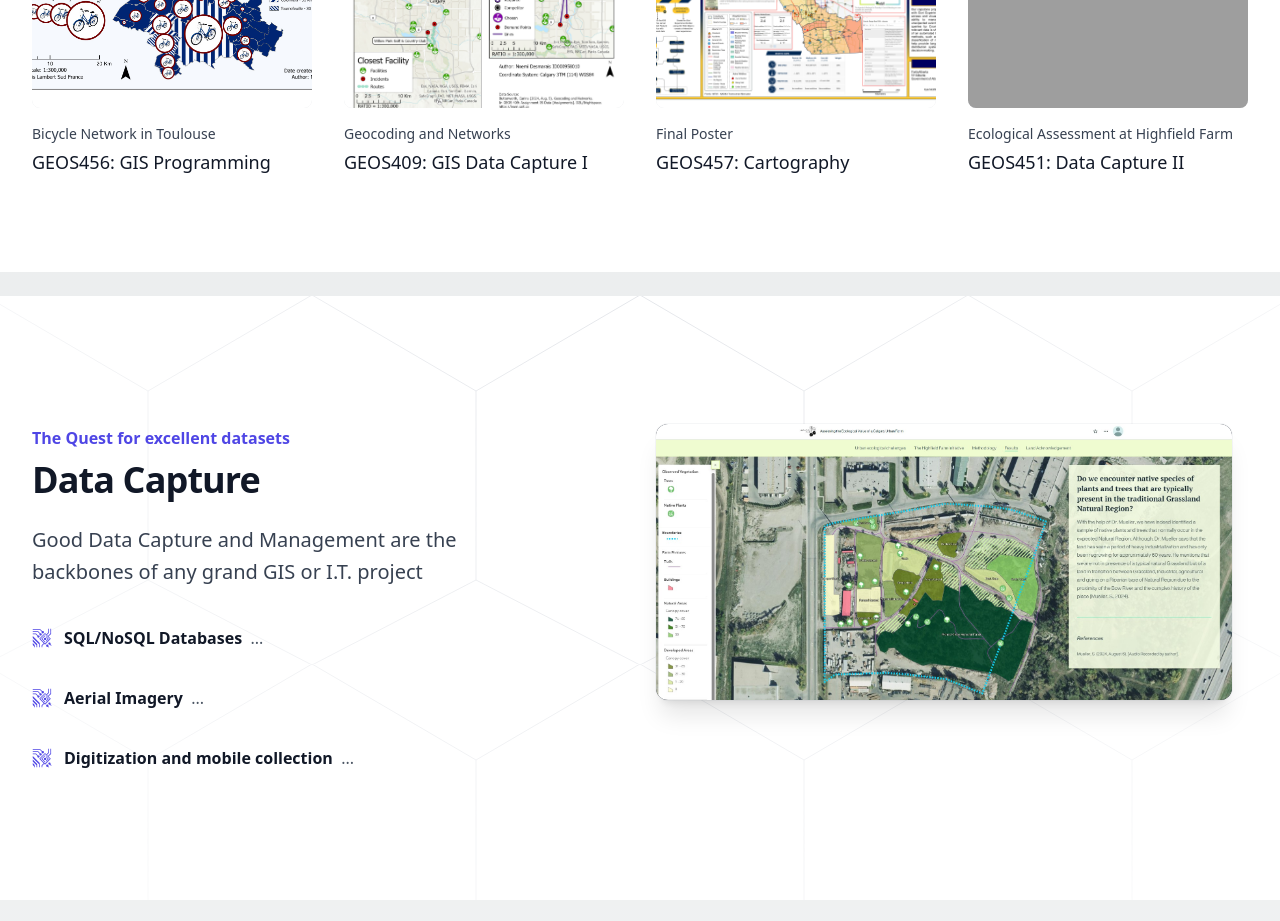
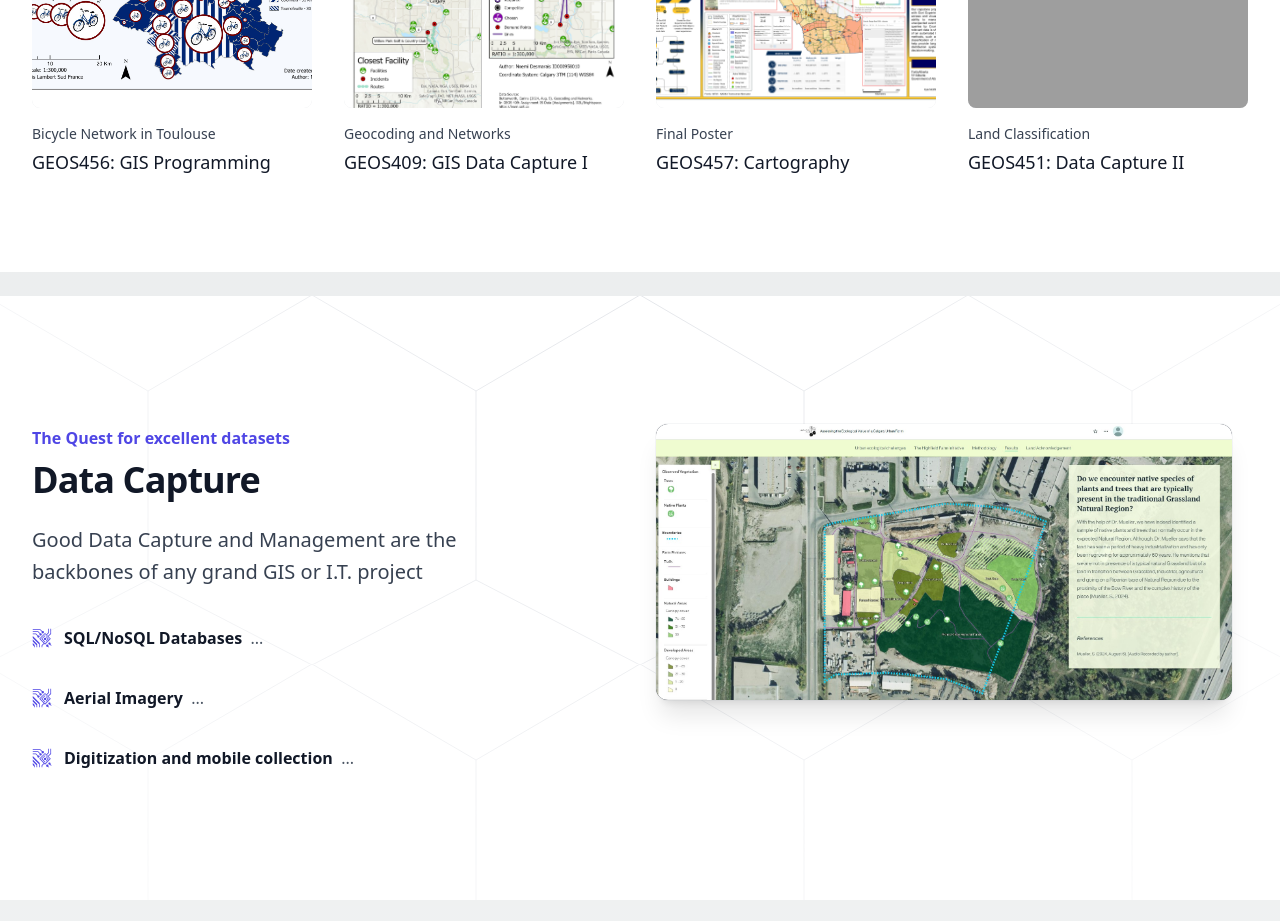
Before and after one commit to codemara/codemara.github.io, a Next.js app: page / in a window 1280 px wide. Shown: the part 4220-5141 px from the top of the page. Built offline with nearby package versions, Linux system fonts and the light colour scheme; grey boxes are pictures that could not be loaded.

Commit message:
Update MyBentoBox.tsx

```diff
--- a/src/app/section-components/MyBentoBox.tsx
+++ b/src/app/section-components/MyBentoBox.tsx
@@ -27,7 +27,7 @@ const boxAuto = [
     {
       id: 4,
       name: 'Greenhouse automation',
-      href: './GIS/GEOS410-A1.jpg',
+      href: 'http://www.vertiponic.com',
       sub: 'Vertiponic',
       imageSrc: './GIS/GEOS410-A1.jpg',
       imageAlt: '',
@@ -61,7 +61,7 @@ const boxAuto = [
     },
     {
       id: 4,
-      name: 'Ecological Assessment at Highfield Farm',
+      name: 'Land Classification',
       href: './GIS/GEOS451-A3.jpg',
       sub: 'GEOS451: Data Capture II',
       imageSrc: './GIS/GEOS451-A3.jpg',
```
